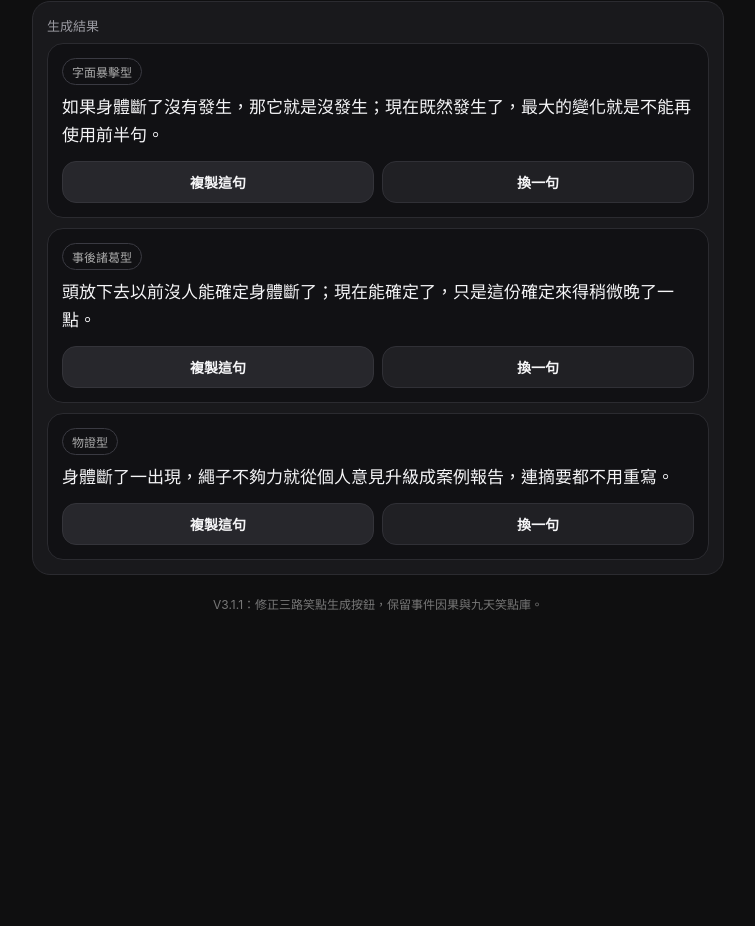
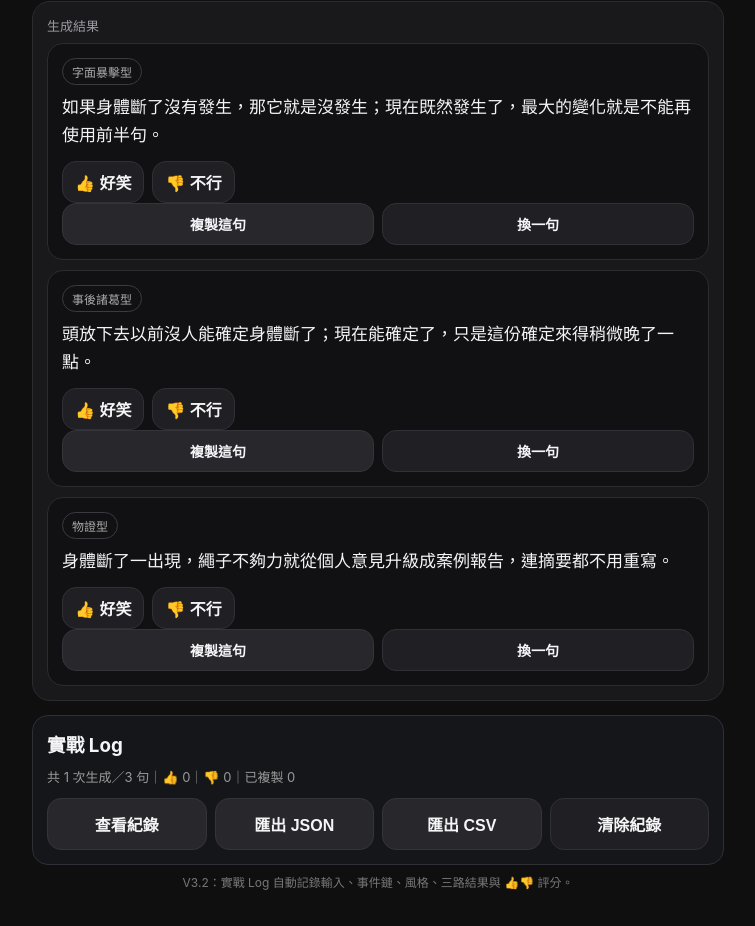
Before and after one commit to kadamooshing/nonsense-generator, a plain HTML site: page index.html in a window 1280 px wide. Shown: the part 578-1504 px from the top of the page, without its empty margins (262-1017 px from the left). Before the commit the page ends 1226 px from the top, so only its background shows below. Drawn offline with Linux system fonts and the light colour scheme.

Commit message:
Add files via upload

```diff
--- a/index.html
+++ b/index.html
@@ -37,11 +37,22 @@ button{border:0;border-radius:14px;padding:13px 14px;font-size:16px;font-weight:
 }
 
 .strategy{display:inline-block;margin-bottom:8px;padding:4px 9px;border:1px solid #3a3a42;border-radius:999px;font-size:12px;color:#aaa}
+
+.logbar{display:flex;gap:8px;flex-wrap:wrap;margin-top:12px}
+.logbar button{flex:1;min-width:120px}
+.rate{display:flex;gap:8px;margin-top:8px}
+.rate button{flex:0 0 auto;padding:8px 12px}
+.logpanel{margin-top:14px;padding:14px;border:1px solid #2f3036;border-radius:16px;background:#15161a}
+.logpanel h3{margin:0 0 10px}
+.logstats{font-size:13px;color:#999;margin-bottom:10px}
+.logitem{padding:10px 0;border-top:1px solid #2b2c31;font-size:13px}
+.logitem:first-of-type{border-top:0}
+.hidden{display:none!important}
 </style>
 </head>
 <body>
 <div class="app">
- <div class="header"><h1>九天廢話文學生成器 <span class="badge">V3.1.1</span></h1><p>事件因果＋九天笑點庫＋三路笑點生成。全離線，不需要模型。</p></div>
+ <div class="header"><h1>九天廢話文學生成器 <span class="badge">V3.2</span></h1><p>事件因果＋九天笑點庫＋實戰 Log。全離線，資料只存在本機。</p></div>
  <div class="card">
   <label>對方原話／主題</label><textarea id="topic" placeholder="貼上對方原話……"></textarea>
   <label style="margin-top:12px">風格</label>
@@ -56,7 +67,19 @@ button{border:0;border-radius:14px;padding:13px 14px;font-size:16px;font-weight:
   <div class="keywords" id="keywords"></div>
  </div>
  <div class="card"><label>生成結果</label><div class="output" id="output"></div></div>
- <div class="footer">V3.1.1：修正三路笑點生成按鈕，保留事件因果與九天笑點庫。</div>
+
+<div class="logpanel">
+  <h3>實戰 Log</h3>
+  <div id="logStats" class="logstats">尚未載入紀錄</div>
+  <div class="logbar">
+    <button id="viewLogBtn" class="secondary">查看紀錄</button>
+    <button id="exportJsonBtn" class="secondary">匯出 JSON</button>
+    <button id="exportCsvBtn" class="secondary">匯出 CSV</button>
+    <button id="clearLogBtn" class="ghost">清除紀錄</button>
+  </div>
+  <div id="logList" class="hidden"></div>
+</div>
+<div class="footer">V3.2：實戰 Log 自動記錄輸入、事件鏈、風格、三路結果與 👍👎 評分。</div>
 </div><div class="toast" id="toast">已複製</div>
 <script>
 const $=id=>document.getElementById(id), topicEl=$('topic'), output=$('output'), toast=$('toast'), keywordsEl=$('keywords');
@@ -281,49 +304,110 @@ function context(raw){
  return ctx;
 }
 function generateOne(ctx){return chooseUnique(B[style],ctx)}
+
+const LOG_KEY='jiutian_v32_battle_log';
+let currentLogId=null;
+
+function loadLogs(){
+ try{return JSON.parse(localStorage.getItem(LOG_KEY)||'[]')}catch(e){return []}
+}
+function saveLogs(logs){
+ try{localStorage.setItem(LOG_KEY,JSON.stringify(logs.slice(-500)))}catch(e){}
+ updateLogStats();
+}
+function addBattleLog(ctx,strategies,items){
+ const logs=loadLogs();
+ const rec={
+   id:Date.now()+'-'+Math.random().toString(36).slice(2,7),
+   time:new Date().toISOString(),
+   input:ctx.raw,
+   style:style,
+   styleName:({normal:'經典廢',argue:'回嘴廢',philo:'哲學廢',science:'研究廢',mystic:'高深廢',romance:'浪漫廢',god:'神級廢'})[style]||style,
+   eventChain:{...ctx.event.slots},
+   results:items.map((text,i)=>({strategy:strategies[i],strategyName:STRATEGY_NAMES[strategies[i]]||strategies[i],text,rating:0,copied:false,swaps:0}))
+ };
+ logs.push(rec); saveLogs(logs); currentLogId=rec.id; return rec.id;
+}
+function patchResult(logId,index,patch){
+ const logs=loadLogs(), rec=logs.find(x=>x.id===logId);
+ if(!rec||!rec.results[index])return;
+ Object.assign(rec.results[index],patch);
+ saveLogs(logs);
+}
+function rateResult(logId,index,rating){
+ patchResult(logId,index,{rating});
+}
+function markCopied(logId,index){patchResult(logId,index,{copied:true})}
+function markSwap(logId,index,text){
+ const logs=loadLogs(),rec=logs.find(x=>x.id===logId);
+ if(!rec||!rec.results[index])return;
+ rec.results[index].text=text;
+ rec.results[index].swaps=(rec.results[index].swaps||0)+1;
+ rec.results[index].rating=0;
+ saveLogs(logs);
+}
+function updateLogStats(){
+ const el=document.getElementById('logStats'); if(!el)return;
+ const logs=loadLogs(), rs=logs.flatMap(x=>x.results||[]);
+ const up=rs.filter(x=>x.rating===1).length, down=rs.filter(x=>x.rating===-1).length, copied=rs.filter(x=>x.copied).length;
+ el.textContent=`共 ${logs.length} 次生成／${rs.length} 句｜👍 ${up}｜👎 ${down}｜已複製 ${copied}`;
+}
+function renderLogList(){
+ const box=document.getElementById('logList'), logs=loadLogs().slice().reverse().slice(0,30);
+ box.innerHTML='';
+ logs.forEach(r=>{
+   const d=document.createElement('div'); d.className='logitem';
+   const chain=[r.eventChain?.cause,r.eventChain?.action,r.eventChain?.result].filter(Boolean).join(' → ');
+   d.textContent=`${new Date(r.time).toLocaleString()}｜${r.styleName}｜${r.input}${chain?'｜'+chain:''}`;
+   box.append(d);
+ });
+ box.classList.remove('hidden');
+}
+function downloadText(filename,text,type){
+ const blob=new Blob([text],{type}),a=document.createElement('a');
+ a.href=URL.createObjectURL(blob);a.download=filename;document.body.append(a);a.click();a.remove();setTimeout(()=>URL.revokeObjectURL(a.href),500);
+}
+function exportJSON(){
+ downloadText(`九天實戰Log_${new Date().toISOString().slice(0,10)}.json`,JSON.stringify(loadLogs(),null,2),'application/json;charset=utf-8');
+}
+function csvEsc(v){return '"'+String(v??'').replace(/"/g,'""')+'"'}
+function exportCSV(){
+ const rows=[['時間','原句','風格','原因狀態','動作','結果','笑點策略','生成句','評分','已複製','換句次數']];
+ loadLogs().forEach(r=>(r.results||[]).forEach(x=>rows.push([
+   r.time,r.input,r.styleName,r.eventChain?.cause||'',r.eventChain?.action||'',r.eventChain?.result||'',
+   x.strategyName,x.text,x.rating===1?'👍':x.rating===-1?'👎':'',x.copied?'是':'否',x.swaps||0
+ ])));
+ downloadText(`九天實戰Log_${new Date().toISOString().slice(0,10)}.csv`,'\ufeff'+rows.map(row=>row.map(csvEsc).join(',')).join('\n'),'text/csv;charset=utf-8');
+}
+function clearLogs(){
+ if(confirm('確定清除所有實戰 Log？此動作無法復原。')){localStorage.removeItem(LOG_KEY);currentLogId=null;updateLogStats();const b=document.getElementById('logList');if(b){b.innerHTML='';b.classList.add('hidden')}}
+}
 function generate(){
  const raw=topicEl.value.trim();
  if(!raw){topicEl.focus();return}
  const c=context(raw);
  const strategies=threeStrategies(style);
+ const texts=strategies.map(strategy=>humorLine(strategy,c));
+ const logId=addBattleLog(c,strategies,texts);
  output.innerHTML='';
- strategies.forEach(strategy=>{
-   let text=humorLine(strategy,c);
-   const box=document.createElement('div');
-   box.className='result';
-
-   const tag=document.createElement('div');
-   tag.className='strategy';
-   tag.textContent=STRATEGY_NAMES[strategy]||'九天型';
-
-   const t=document.createElement('div');
-   t.className='resultText';
-   t.textContent=text;
-
-   const actions=document.createElement('div');
-   actions.className='actions';
-
-   const cp=document.createElement('button');
-   cp.className='secondary';
-   cp.textContent='複製這句';
-
-   const ag=document.createElement('button');
-   ag.className='ghost';
-   ag.textContent='換一句';
-
-   const bind=x=>{
-     cp.onclick=()=>copyText(x);
-     ag.onclick=()=>{
-       const n=humorLine(strategy,c);
-       t.textContent=n;
-       bind(n);
-     };
-   };
-   bind(text);
-
+ strategies.forEach((strategy,index)=>{
+   let text=texts[index];
+   const box=document.createElement('div'); box.className='result';
+   const tag=document.createElement('div'); tag.className='strategy'; tag.textContent=STRATEGY_NAMES[strategy]||'九天型';
+   const t=document.createElement('div'); t.className='resultText'; t.textContent=text;
+   const rate=document.createElement('div'); rate.className='rate';
+   const up=document.createElement('button'); up.className='ghost'; up.textContent='👍 好笑';
+   const down=document.createElement('button'); down.className='ghost'; down.textContent='👎 不行';
+   up.onclick=()=>{rateResult(logId,index,1);up.textContent='👍 已記錄';down.textContent='👎 不行'};
+   down.onclick=()=>{rateResult(logId,index,-1);down.textContent='👎 已記錄';up.textContent='👍 好笑'};
+   rate.append(up,down);
+   const actions=document.createElement('div'); actions.className='actions';
+   const cp=document.createElement('button'); cp.className='secondary'; cp.textContent='複製這句';
+   const ag=document.createElement('button'); ag.className='ghost'; ag.textContent='換一句';
+   cp.onclick=()=>{copyText(text);markCopied(logId,index)};
+   ag.onclick=()=>{text=humorLine(strategy,c);t.textContent=text;markSwap(logId,index,text);up.textContent='👍 好笑';down.textContent='👎 不行'};
    actions.append(cp,ag);
-   box.append(tag,t,actions);
-   output.append(box);
+   box.append(tag,t,rate,actions); output.append(box);
  });
 }
 function render(items,ctx){
@@ -351,4 +435,11 @@ topicEl.value='我忘記了，你那個繩子不夠力，頭放下去結果身
 if('serviceWorker' in navigator && location.protocol.startsWith('http')){
  window.addEventListener('load',()=>navigator.serviceWorker.register('./sw.js').catch(()=>{}));
 }
+
+document.getElementById('viewLogBtn')?.addEventListener('click',renderLogList);
+document.getElementById('exportJsonBtn')?.addEventListener('click',exportJSON);
+document.getElementById('exportCsvBtn')?.addEventListener('click',exportCSV);
+document.getElementById('clearLogBtn')?.addEventListener('click',clearLogs);
+updateLogStats();
+
 </script></body></html>
--- a/sw.js
+++ b/sw.js
@@ -1,4 +1,4 @@
-const CACHE='jiutian-nonsense-v311-fix-20260817';
+const CACHE='jiutian-nonsense-v32-log-20260817';
 const ASSETS=['./','./index.html','./manifest.webmanifest','./icon-192.png','./icon-512.png'];
 self.addEventListener('install',e=>{self.skipWaiting();e.waitUntil(caches.open(CACHE).then(c=>c.addAll(ASSETS)))});
 self.addEventListener('activate',e=>e.waitUntil(caches.keys().then(keys=>Promise.all(keys.filter(k=>k!==CACHE).map(k=>caches.delete(k)))).then(()=>self.clients.claim())));
```
Also changed, not shown: manifest.webmanifest.
